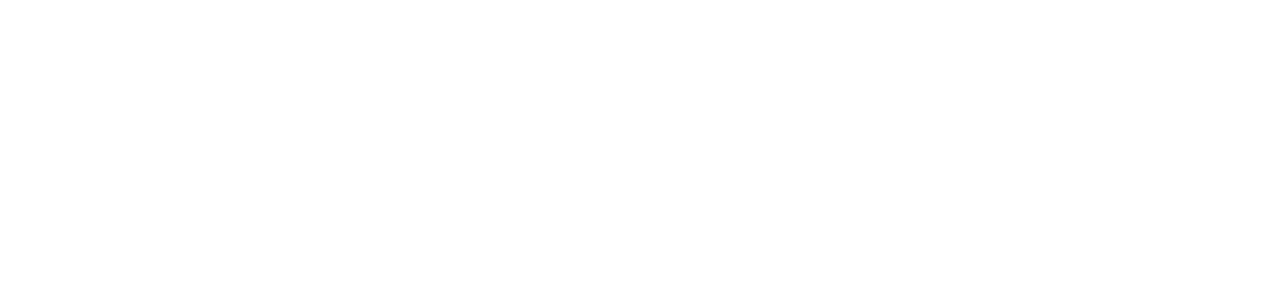
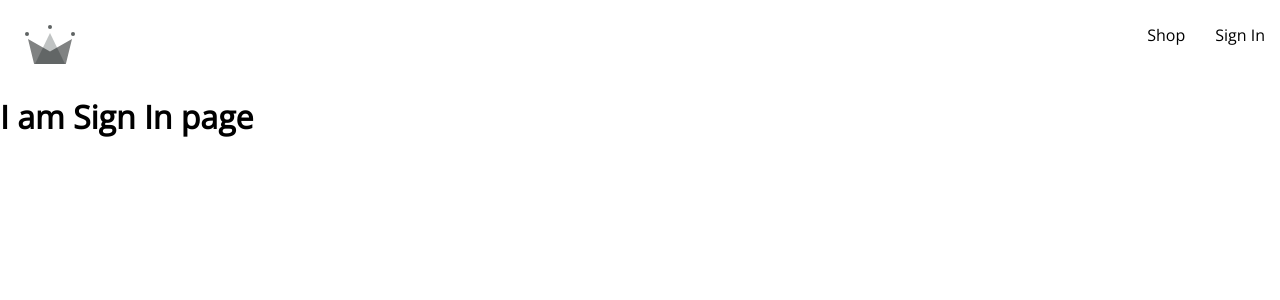
Before and after one commit to alekzizz/ecommerce_app, a React (Create React App) app: page /sign-in in a window 1280 px wide. Before the commit this address had no page. Shown: the top 300 px of the page. Built offline with nearby package versions, Linux system fonts and the light colour scheme.

Commit message:
sign in page init

```diff
--- a/package.json
+++ b/package.json
@@ -6,6 +6,7 @@
     "@testing-library/jest-dom": "^5.16.5",
     "@testing-library/react": "^13.4.0",
     "@testing-library/user-event": "^13.5.0",
+    "firebase": "^9.19.1",
     "react": "^18.2.0",
     "react-dom": "^18.2.0",
     "react-router-dom": "^6.10.0",
--- a/src/App.js
+++ b/src/App.js
@@ -2,13 +2,14 @@
 
 import Home from "./routes/home/home.component";
 import Navigation from "./routes/navigation/navigation.component";
-
+import SignIn from "./routes/sign-in/sign-in.component";
 
 const App = () => {
   return (
     <Routes>
       <Route path="/" element={<Navigation />}>
         <Route index element={<Home />} />
+        <Route path="/sign-in" element={<SignIn />} />
       </Route>
     </Routes>
   );
--- a/src/routes/navigation/navigation.component.jsx
+++ b/src/routes/navigation/navigation.component.jsx
@@ -14,6 +14,9 @@
         <Link className="nav-link" to="/shop">
           Shop
         </Link>
+        <Link className="nav-link" to="/sign-in">
+          Sign In
+        </Link>
       </div>
     </div>
     <Outlet />
--- /dev/null
+++ b/src/routes/sign-in/sign-in.component.jsx
@@ -0,0 +1,5 @@
+const SignIn = () => {
+  return <h1>I am Sign In page</h1>;
+};
+
+export default SignIn;
```
Also changed, not shown: 1 other file (tests, documents, lock files or other folders).
